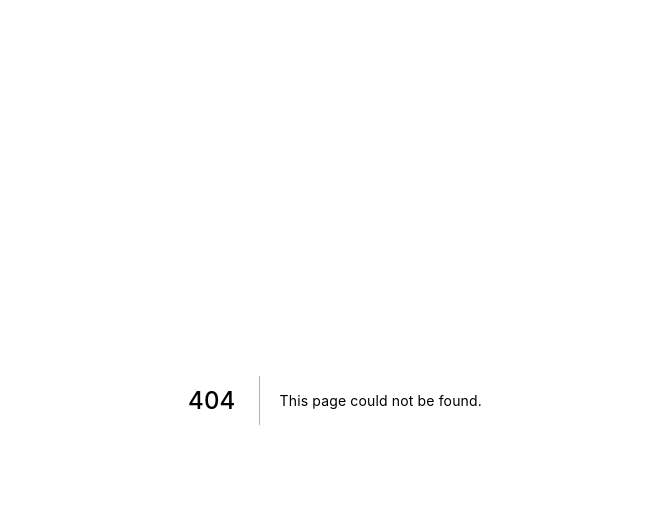
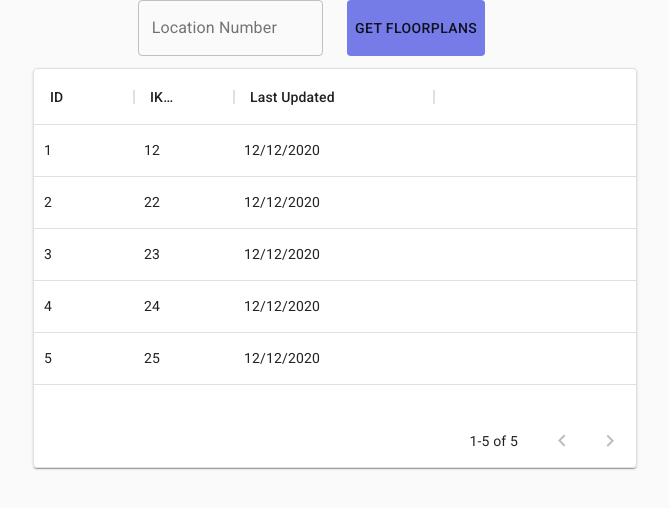
Before and after one commit to sam-n-bell/social-app-next, a Next.js app in the folder social-app/: page /examples/datagridexample in a window 1280 px wide. Before the commit this address had no page. Shown: the top 508 px of the page, without its empty margins (305-974 px from the left). Built offline with nearby package versions, Linux system fonts and the light colour scheme.

Commit message:
table page

```diff
--- /dev/null
+++ b/social-app/pages/examples/datagridexample.tsx
@@ -0,0 +1,62 @@
+import {
+  Button,
+    Container,
+  createStyles,
+  Grid,
+  makeStyles,
+  Paper,
+  TextField,
+  Theme,
+} from "@material-ui/core";
+import React from "react";
+import { DataGrid } from "@material-ui/data-grid";
+import { mockTableData, mockTableDataColumns } from "./mockdata";
+
+const DataGridExample: React.FC = () => {
+  const useStyles = makeStyles((theme: Theme) => ({
+    searchButton: {
+      height: "100%",
+      backgroundColor: "#757ce8",
+    },
+  }));
+
+  const inputRow = () => {
+    return (
+      <Grid container spacing={3} justify="center">
+        <Grid item xs={2}>
+          <TextField variant="outlined" label="Location Number"></TextField>
+        </Grid>
+        <Grid item xs={2}>
+          <Button className={classes.searchButton}>Get Floorplans</Button>
+        </Grid>
+      </Grid>
+    );
+  };
+
+  const oneTable = () => {
+    return (
+
+      <Grid container spacing={3} justify="center">
+        <Grid item xs={6}>
+          <Paper style={{ width: "100%", height: 400 }}>
+            <DataGrid
+              rows={mockTableData}
+              columns={mockTableDataColumns}
+              pageSize={5}
+            />
+            </Paper>
+        </Grid>
+      </Grid>
+    );
+  };
+
+  const classes = useStyles();
+  return (
+    <Container>
+      {inputRow()}
+      {oneTable()}
+    </Container>
+  );
+};
+
+export default DataGridExample;
--- /dev/null
+++ b/social-app/pages/examples/mockdata.ts
@@ -0,0 +1,15 @@
+import { GridColDef } from "@material-ui/data-grid"
+
+export const mockTableData = [
+    {id: 1, ikbId: 12, lastUpdated: "12/12/2020"},
+    {id: 2, ikbId: 22, lastUpdated: "12/12/2020"},
+    {id: 3, ikbId: 23, lastUpdated: "12/12/2020"},
+    {id: 4, ikbId: 24, lastUpdated: "12/12/2020"},
+    {id: 5, ikbId: 25, lastUpdated: "12/12/2020"}
+]
+
+export const mockTableDataColumns: GridColDef[] = [
+    {field: "id", headerName: "ID"},
+    {field: "ikbId", headerName: "IKB ID"},
+    {field: "lastUpdated", headerName: "Last Updated", width: 200}
+]
```
